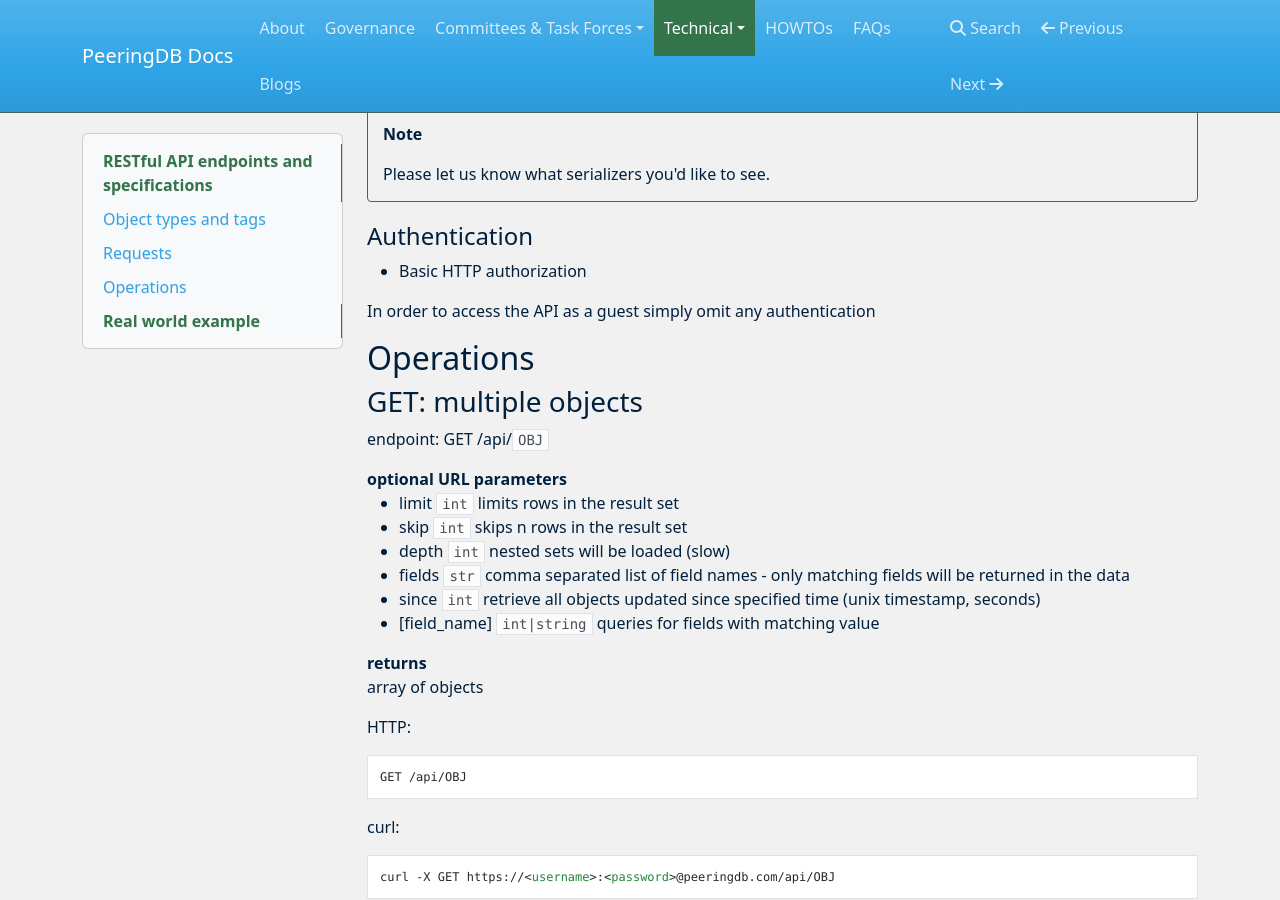
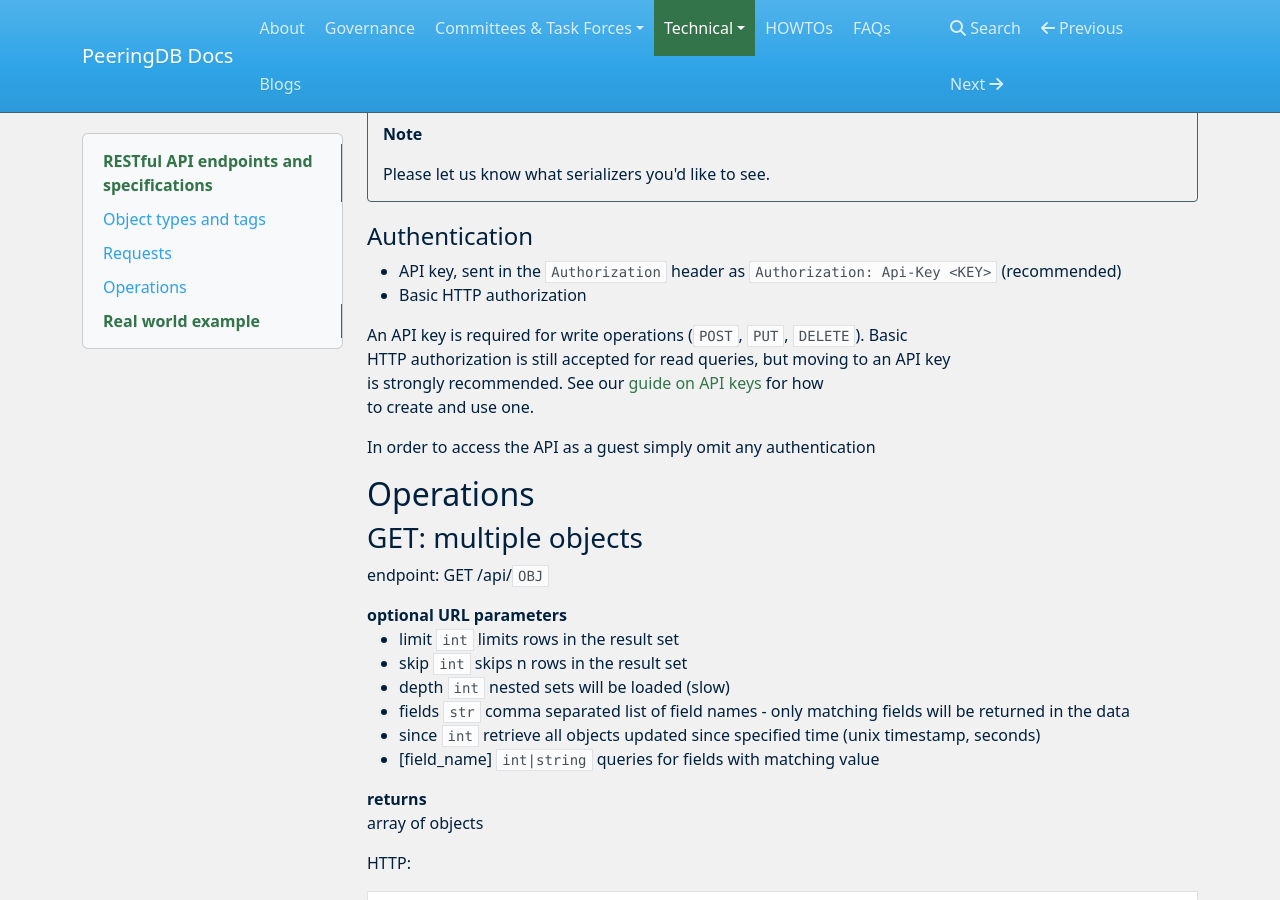
Before and after one commit to peeringdb/docs, an MkDocs documentation site: the page built from docs/api_specs.md, in a window 1280 px wide and 900 px high, scrolled down 1062 px. Built offline with MkDocs 1.6.1, drawn with Linux system fonts in a browser that asks for light colours; nearby versions of some CDN libraries.

Commit message:
docs: document API key authentication on API specs page
Signed-off-by: Sai Asish Y <say.apm35@gmail.com>

```diff
--- a/docs/api_specs.md
+++ b/docs/api_specs.md
@@ -51,7 +51,13 @@
 
 #### Authentication
 
+- API key, sent in the `Authorization` header as `Authorization: Api-Key <KEY>` (recommended)
 - Basic HTTP authorization
+
+An API key is required for write operations (`POST`, `PUT`, `DELETE`). Basic
+HTTP authorization is still accepted for read queries, but moving to an API key
+is strongly recommended. See our [guide on API keys](/howto/api_keys/) for how
+to create and use one.
 
 In order to access the API as a guest simply omit any authentication
 
```
